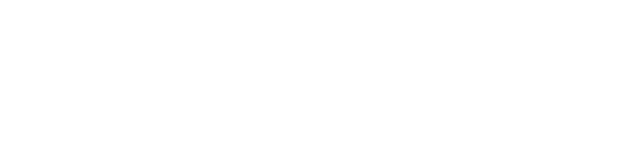
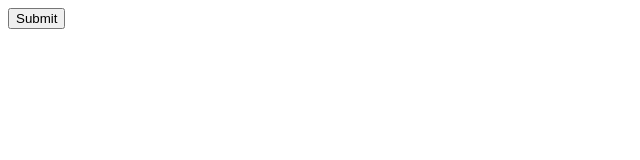
Before and after one commit to Abdullahkiet/JavaScript, a plain HTML site: page Practice/index.html in a window 1280 px wide. Shown: the whole page, without its empty margins (0-640 px from the left). Drawn offline with Linux system fonts and the light colour scheme.

Commit message:
Update index.html

```diff
--- a/Practice/index.html
+++ b/Practice/index.html
@@ -1,3 +1,9 @@
 <html>
+    <head>
+     <script src="./index.js"></script>
+    </head>
 
+    <body>
+        <button id= "Submit"> Submit </button>
+    </body>
 </html>
```
